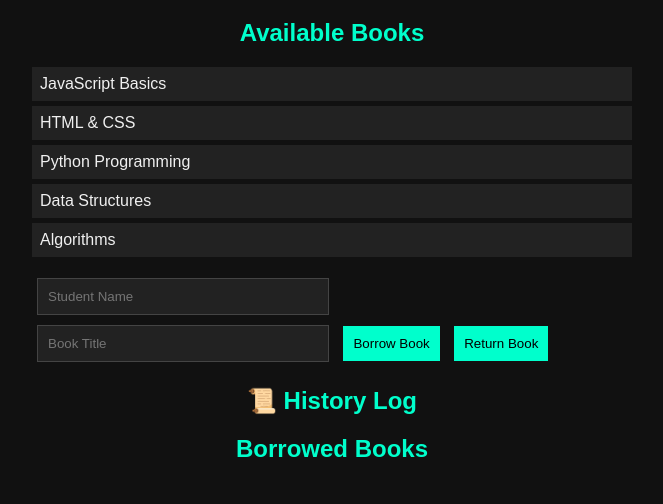
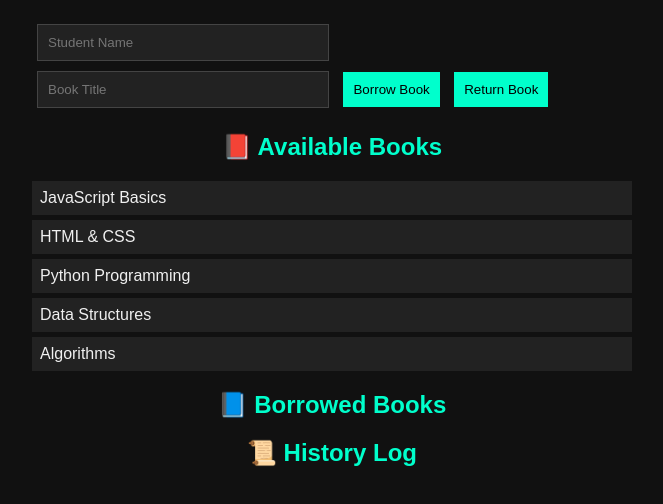
Before and after one commit to RUTUJACHOUDHAR21/LIBRARYMANAGEMENT, a plain HTML site: page index.html in a window 1280 px wide. Shown: the part 82-586 px from the top of the page, without its empty margins (308-971 px from the left). Drawn offline with Linux system fonts and the light colour scheme.

Commit message:
Update index.html

```diff
--- a/index.html
+++ b/index.html
@@ -1,35 +1,35 @@
 <!DOCTYPE html>
 <html lang="en">
 <head>
-  <meta charset="UTF-8">
+  <meta charset="UTF-8" />
+  <meta name="viewport" content="width=device-width, initial-scale=1.0"/>
   <title>Library System</title>
-  <link rel="stylesheet" href="style.css">
+  <link rel="stylesheet" href="style.css" />
 </head>
 <body>
   <div class="container">
     <h1>📚 Library Management System</h1>
 
-    <div class="book-list">
-      <h2>Available Books</h2>
-      <ul id="bookList"></ul>
-    </div>
-
-    <div class="form-section">
+    <div class="input-section">
       <input type="text" id="studentName" placeholder="Student Name" />
       <input type="text" id="bookTitle" placeholder="Book Title" />
       <button onclick="borrowBook()">Borrow Book</button>
       <button onclick="returnBook()">Return Book</button>
     </div>
-    <!-- Add below borrowed-section -->
-<div class="history-section">
-  <h2>📜 History Log</h2>
-  <ul id="historyLog"></ul>
-</div>
 
+    <div class="section">
+      <h2>📕 Available Books</h2>
+      <ul id="bookList"></ul>
+    </div>
 
-    <div class="borrowed-section">
-      <h2>Borrowed Books</h2>
+    <div class="section">
+      <h2>📘 Borrowed Books</h2>
       <ul id="borrowedList"></ul>
+    </div>
+
+    <div class="section">
+      <h2>📜 History Log</h2>
+      <ul id="historyLog"></ul>
     </div>
   </div>
 
```
